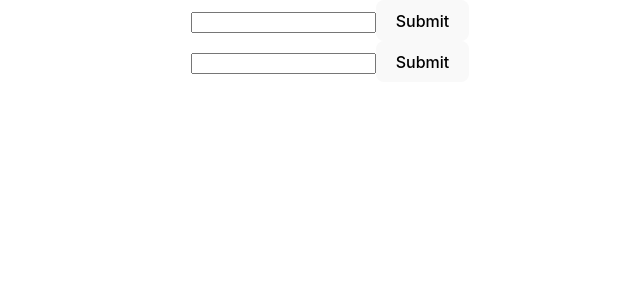
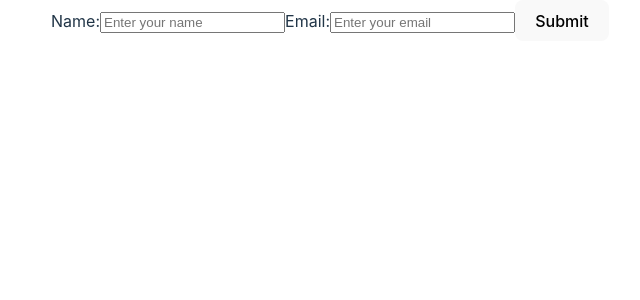
Before and after one commit to Samadali123/ReactForms, a React (Vite) app: page / in a window 1280 px wide. Shown: the top 300 px of the page, without its empty margins (310-950 px from the left). Built offline with nearby package versions, Linux system fonts and the light colour scheme.

Commit message:
Basic react hook form

```diff
--- a/package.json
+++ b/package.json
@@ -11,7 +11,8 @@
   },
   "dependencies": {
     "react": "^19.0.0",
-    "react-dom": "^19.0.0"
+    "react-dom": "^19.0.0",
+    "react-hook-form": "^7.54.2"
   },
   "devDependencies": {
     "@eslint/js": "^9.19.0",
--- a/src/App.jsx
+++ b/src/App.jsx
@@ -6,6 +6,7 @@ import FormEvents from './components/Events'
 import FormValidation from './components/Formvalidation'
 import FormWithAPI from './components/FormwithApis'
 import FormWithLoading from './components/Loadinginstates'
+import BasicHookForm from './components/Basichookform'
 
 const App = () => {
   return (
@@ -15,8 +16,9 @@ const App = () => {
       <TwoWayBinding />
       <FormEvents />
       <FormValidation /> */}
-      <FormWithAPI/>
-      <FormWithLoading/>
+      {/* <FormWithAPI/>
+      <FormWithLoading/> */}
+      <BasicHookForm/>
     </div>
   )
 }
--- /dev/null
+++ b/src/components/Basichookform.jsx
@@ -0,0 +1,24 @@
+import { useForm } from "react-hook-form";
+
+function BasicHookForm() {
+  const { register, handleSubmit } = useForm();
+
+  const onSubmit = (data) => {
+    console.log("Form Data:", data);
+  };
+
+  return (
+    <form onSubmit={handleSubmit(onSubmit)}>
+      <label>Name:</label>
+      <input {...register("name")} placeholder="Enter your name" />
+
+      <label>Email:</label>
+      <input type="email" {...register("email")} placeholder="Enter your email" />
+
+      <button type="submit">Submit</button>
+
+    </form>
+  );
+}
+
+export default BasicHookForm;
```
Also changed, not shown: 1 other file (tests, documents, lock files or other folders).
